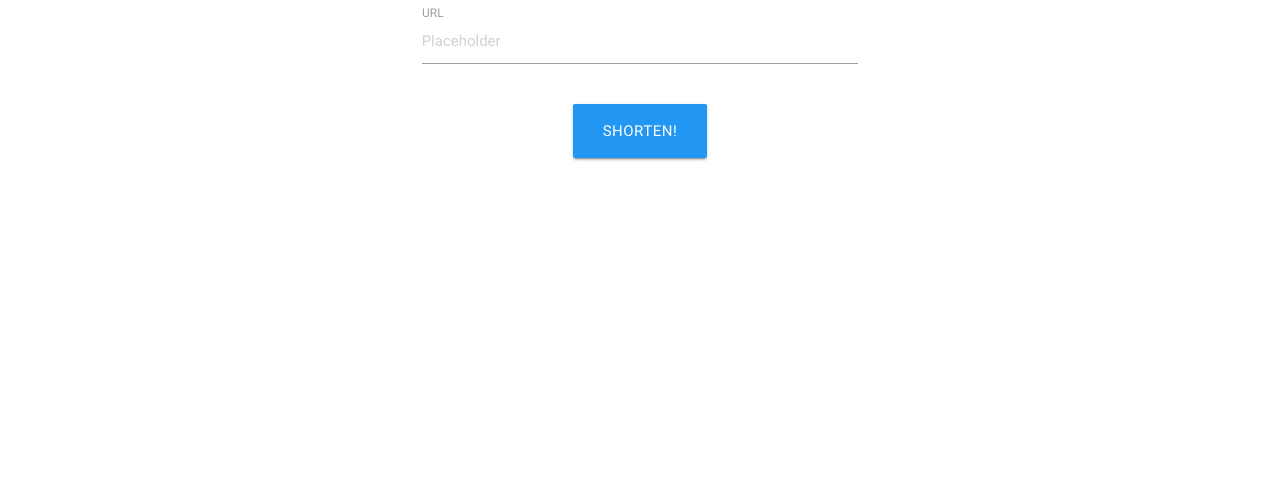
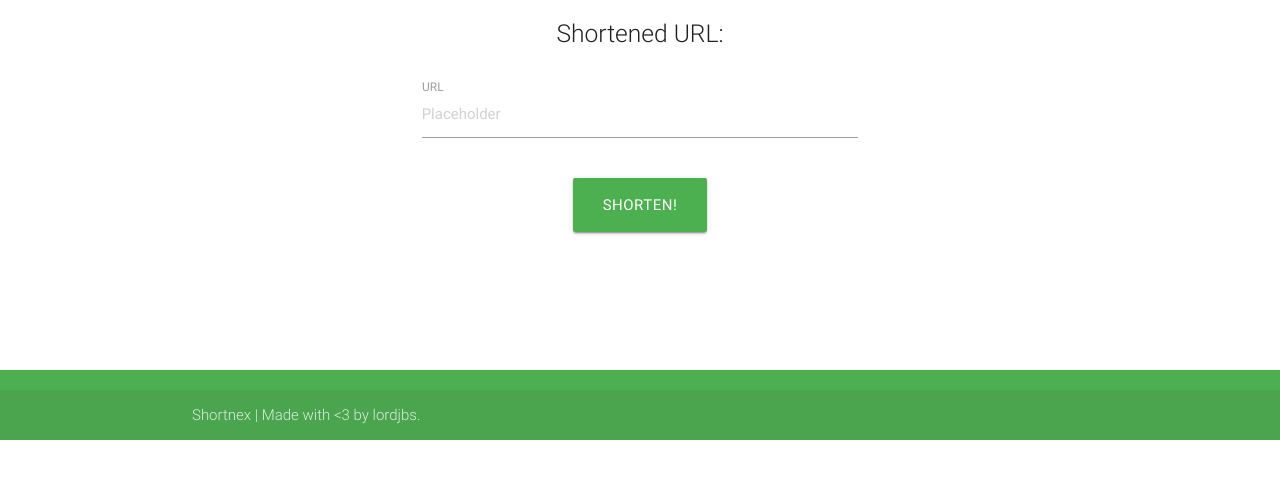
Before and after one commit to lordjbs/shortnex, a website: page public/html/index.html in a window 1280 px wide. Shown: the part 316-800 px from the top of the page. Drawn offline with nearby package versions, Linux system fonts and the light colour scheme.

Commit message:
page update

```diff
--- a/index.js
+++ b/index.js
@@ -33,7 +33,6 @@ app.use(bodyParser.json());
 app.use(bodyParser.urlencoded({ extended: false }));
 
 app.use(function(req,res,next) {
-    console.log("req!!");
     ratelimit.request(req,res,next);
 });
 
--- a/public/html/index.html
+++ b/public/html/index.html
@@ -13,6 +13,26 @@
          src="jquery.min.js"></script>
    </head>
    <body>
+      <style>
+         body {
+         display: flex;
+         min-height: 100vh;
+         flex-direction: column;
+         }
+         main {
+         flex: 1 0 auto;
+         }
+         .middleContent {
+         height: 520px;
+         display: flex;
+         flex-direction: column;
+         align-items: center;
+         justify-content: center;
+         text-align: center;
+         margin-top: 4%;
+         margin-bottom: 4%;
+         }
+      </style>
       <nav class="green lighten-1" role="navigation">
          <div class="nav-wrapper container">
             <a id="logo-container" href="#" class="brand-logo">Shortnex</a>
@@ -25,10 +45,10 @@
             <a href="#" data-activates="nav-mobile" class="button-collapse"><i class="material-icons">menu</i></a>
          </div>
       </nav>
-      <div class="section no-pad-bot" id="index-banner">
+      <div class="section no-pad-bot middleContent" id="index-banner">
          <div class="container">
             <br><br>
-            <h1 class="header center orange-text">Shorten a link.</h1>
+            <h1 class="header center green-text">Shorten a link.</h1>
             <div class="row center">
                <h5 class="header col s12 light" id="u">Shortened URL: </h5>
             </div>
@@ -48,11 +68,20 @@
                      </div>
                   </div>
                </form>
-               <button id="shortenz" class="btn-large waves-effect waves-light blue" onclick="pressed()">Shorten!</button>
+               <button id="shortenz" class="btn-large waves-effect waves-light green" onclick="pressed()">Shorten!</button>
             </div>
             <br><br>
          </div>
       </div>
+      <footer class="page-footer green">
+         <div class="container">
+         </div>
+         <div class="footer-copyright">
+            <div class="container">
+               Shortnex | Made with <3 by lordjbs.
+            </div>
+         </div>
+      </footer>
       <script src="https://cdnjs.cloudflare.com/ajax/libs/materialize/0.100.2/js/materialize.min.js"></script>
    </body>
 </html>
```
